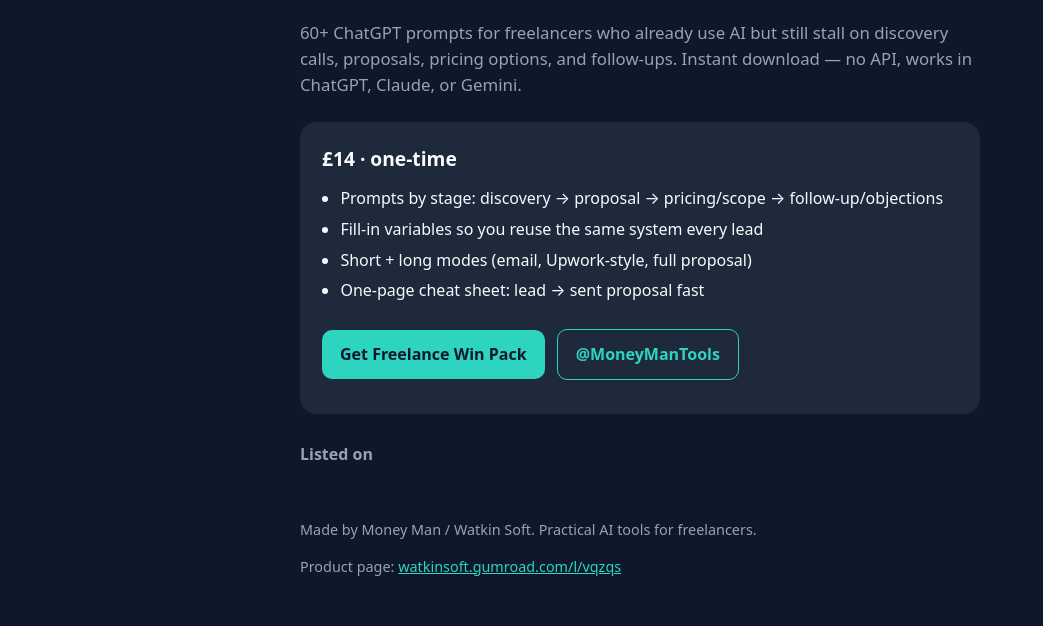
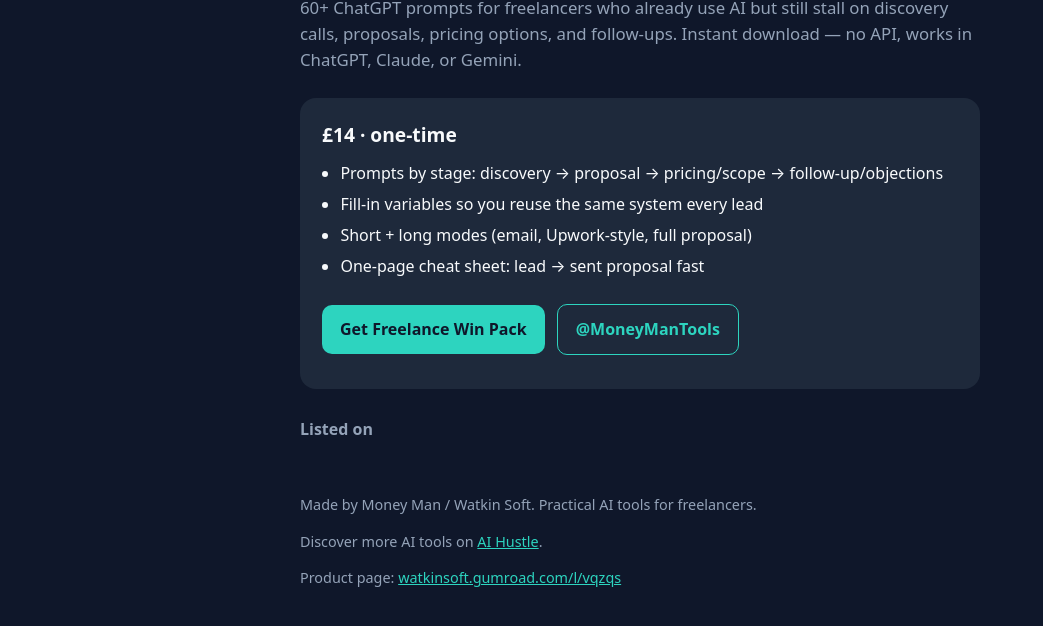
Before and after one commit to robert-watkin/freelance-win-pack-landing, a plain HTML site: page index.html in a window 1280 px wide. Shown: the part 158-784 px from the top of the page, without its empty margins (0-1043 px from the left). Drawn offline with Linux system fonts and the light colour scheme.

Commit message:
Fix landing: put AI Hustle backlink in visible footer

```diff
--- a/index.html
+++ b/index.html
@@ -4,8 +4,7 @@
   <meta charset="utf-8" />
   <meta name="viewport" content="width=device-width, initial-scale=1" />
   <title>Freelance Win Pack — ChatGPT prompts for freelancers | Watkin Soft</title>
-  <meta name="description" content="60+ ChatGPT prompts for discovery calls, proposals, pricing options and follow-ups. Instant download. £14. Made by Money Man / Watkin Soft.</p>
-      <p>Discover more AI tools on <a href="https://aihustle.tools" rel="noopener" style="color:var(--accent)">AI Hustle</a>." />
+  <meta name="description" content="60+ ChatGPT prompts for discovery calls, proposals, pricing options and follow-ups. Instant download. £14. Made by Money Man / Watkin Soft." />
   <meta name="theme-color" content="#0F172A" />
   <link rel="icon" href="logo.png" />
   <style>
@@ -59,12 +58,13 @@
     <section id="directory-badges" aria-label="Directory badges">
       <h2>Listed on</h2>
       <div class="badges">
-        <!-- Badge embeds for directory free tiers go here (Gumroad cannot host these). -->
+        <!-- Badge embeds for directory free tiers go here (Gumroad product pages cannot host these). -->
       </div>
     </section>
 
     <footer>
       <p>Made by Money Man / Watkin Soft. Practical AI tools for freelancers.</p>
+      <p>Discover more AI tools on <a href="https://aihustle.tools" rel="noopener" style="color:var(--accent)">AI Hustle</a>.</p>
       <p>Product page: <a href="https://watkinsoft.gumroad.com/l/vqzqs" style="color:var(--accent)">watkinsoft.gumroad.com/l/vqzqs</a></p>
     </footer>
   </main>
```
